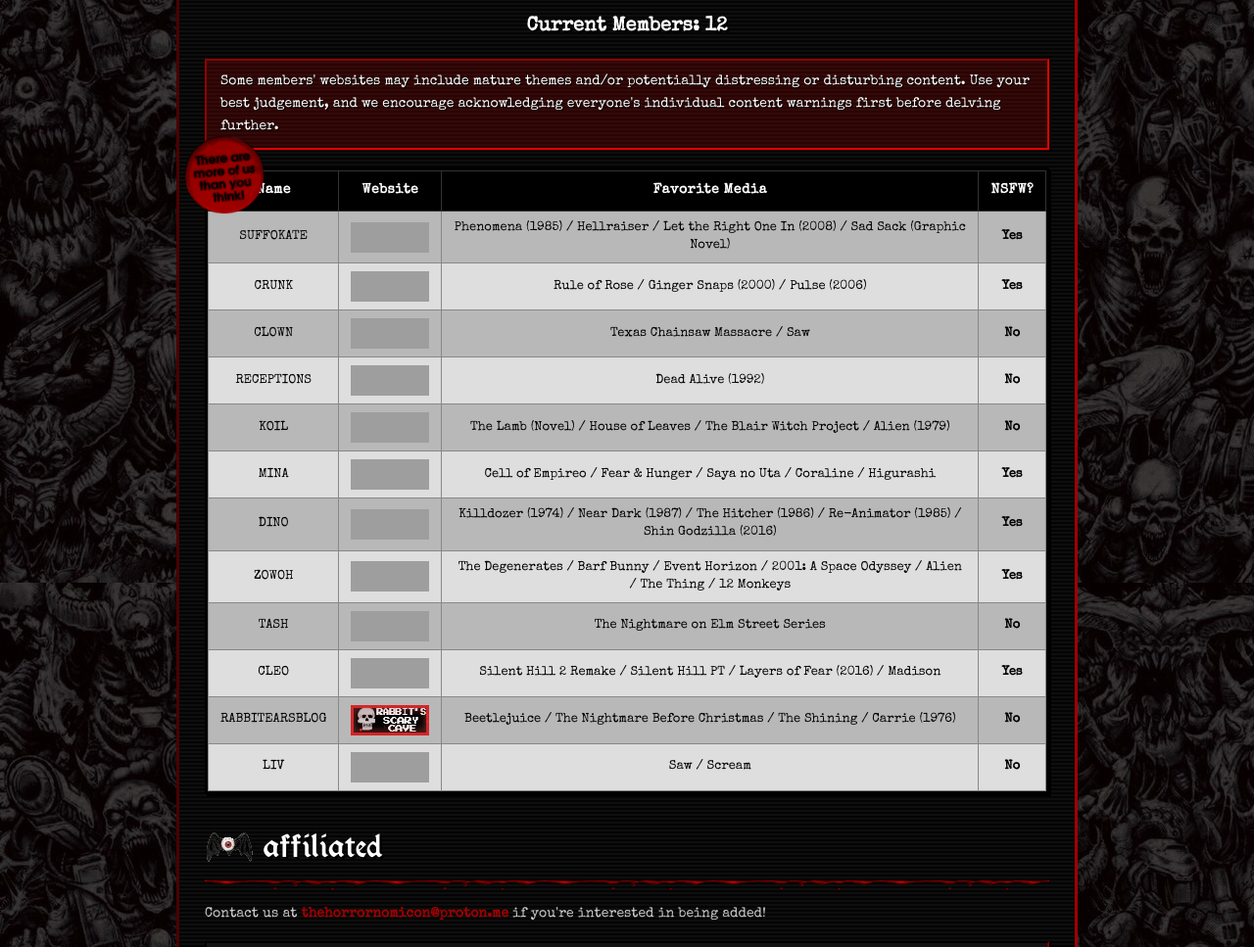
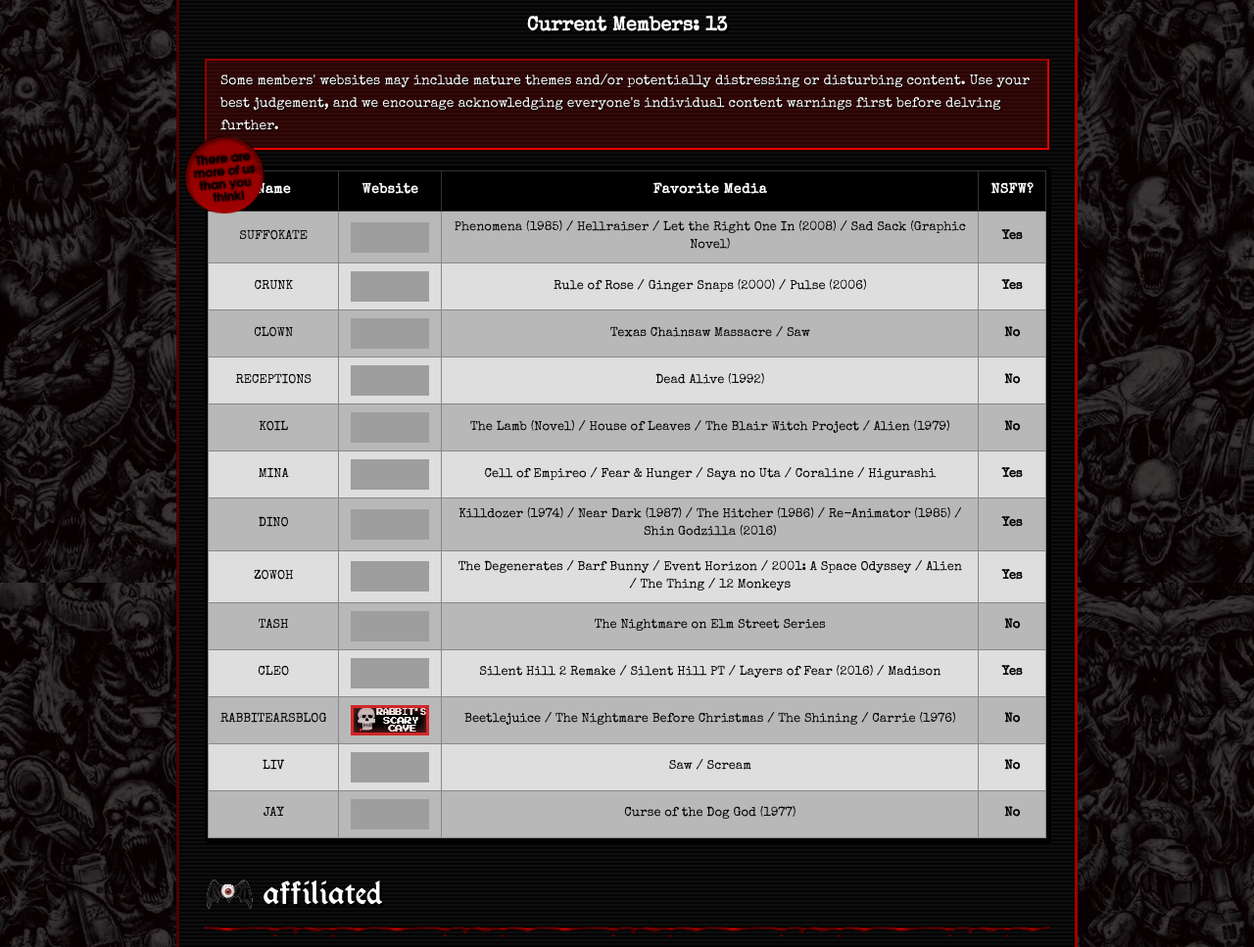
Before and after one commit to horrornomicon/horrornomicon, a plain HTML site: page public/members.html in a window 1280 px wide. Shown: the part 323-1290 px from the top of the page at 98% size. Drawn offline with nearby package versions, Linux system fonts and the light colour scheme; grey boxes are pictures that could not be loaded; a web font is replaced by a local one.

Commit message:
add new member

```diff
--- a/public/members.html
+++ b/public/members.html
@@ -50,7 +50,7 @@
   <main class="solo">
     <h2>members</h2>
 
-    <div class="members-count-banner">Current Members: 12</div>
+    <div class="members-count-banner">Current Members: 13</div>
     <div class="warn">Some members' websites may include mature themes and/or potentially distressing or disturbing content. Use your best judgement, and we encourage acknowledging everyone's individual content warnings first before delving further.</div>
 
     <!--decobutton (members page)-->
@@ -209,6 +209,16 @@
             <td>Saw / Scream</td>
             <td class="rating-18">No</td>
           </tr>
+          <tr>
+            <td>JAY</td>
+            <td>
+              <a href="https://anrkey.net">
+                <div class="member-button"><img src="https://anrkey.net/anrkey_dot_net.png"></div>
+              </a>
+            </td>
+            <td>Curse of the Dog God (1977)</td>
+            <td class="rating-18">No</td>
+          </tr>
         </tbody>
       </table>
     </div>
--- a/public/onionring-widget-alt.js
+++ b/public/onionring-widget-alt.js
@@ -14,7 +14,8 @@ var sites = [
     'https://mxtps.monster/',
     'https://solemnity.nekoweb.org/',
     'https://rabbitearsblog12.nekoweb.org/',
-    'https://lesbiandelrey.neocities.org/'
+    'https://lesbiandelrey.neocities.org/',
+    'https://anrkey.net'
 ];
 
 // name of the ring
--- a/public/onionring-widget.js
+++ b/public/onionring-widget.js
@@ -14,7 +14,8 @@ var sites = [
     'https://mxtps.monster/',
     'https://solemnity.nekoweb.org/',
     'https://rabbitearsblog12.nekoweb.org/',
-    'https://lesbiandelrey.neocities.org/'
+    'https://lesbiandelrey.neocities.org/',
+    'https://anrkey.net'
 ];
 
 // name of the ring
```
